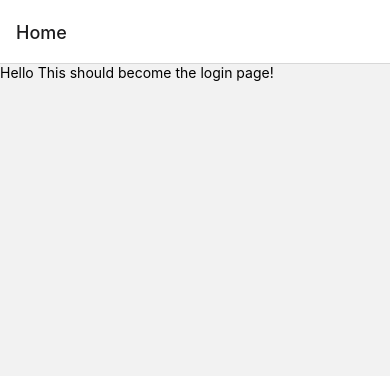
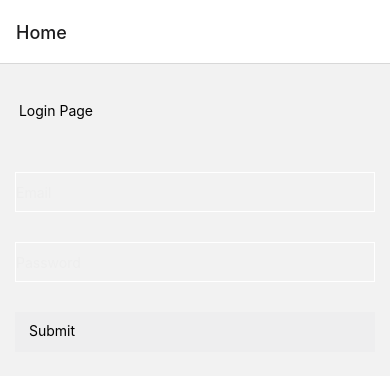
Before and after one commit to sri-harini-m/legalink, a React Native app: screen /Home in a window 390 px wide. Shown: the top 376 px of the page. Built offline with nearby package versions, Linux system fonts and the light colour scheme.

Commit message:
Update LoginScreen.js

```diff
--- a/pages/LoginScreen.js
+++ b/pages/LoginScreen.js
@@ -2,15 +2,13 @@ import React from 'react';
 import { View } from 'react-native';
 import { StyleSheet } from 'react-native';
 import { Text } from 'react-native';
+import Inputs from './inputs.js';
 
-function LoginScreen(props) {
+function LoginScreen(props){
     return (
-        <View>
-            <Text>Hello This should become the login page! </Text>
-
-        </View>
-    );
-}
+       <Inputs />
+    )
+ }
 
 const styles = StyleSheet.create({
     container: {
```
